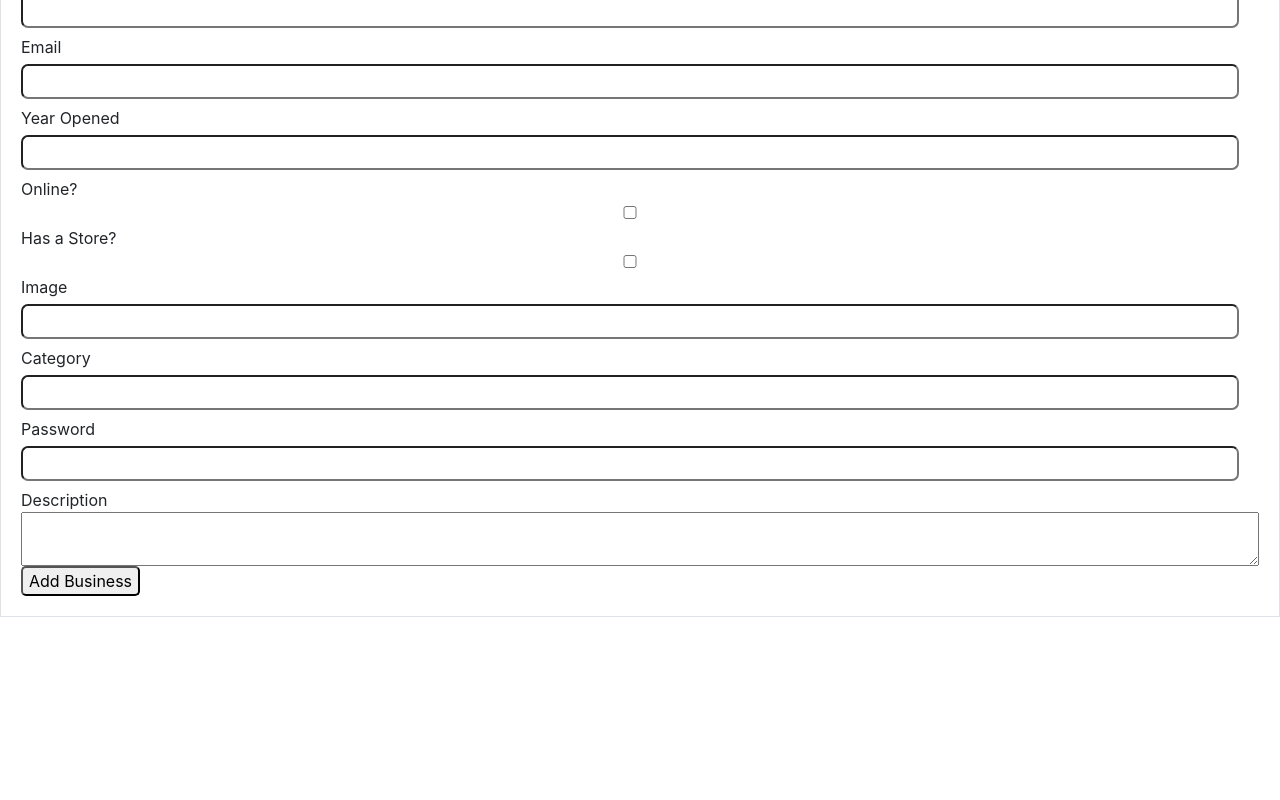
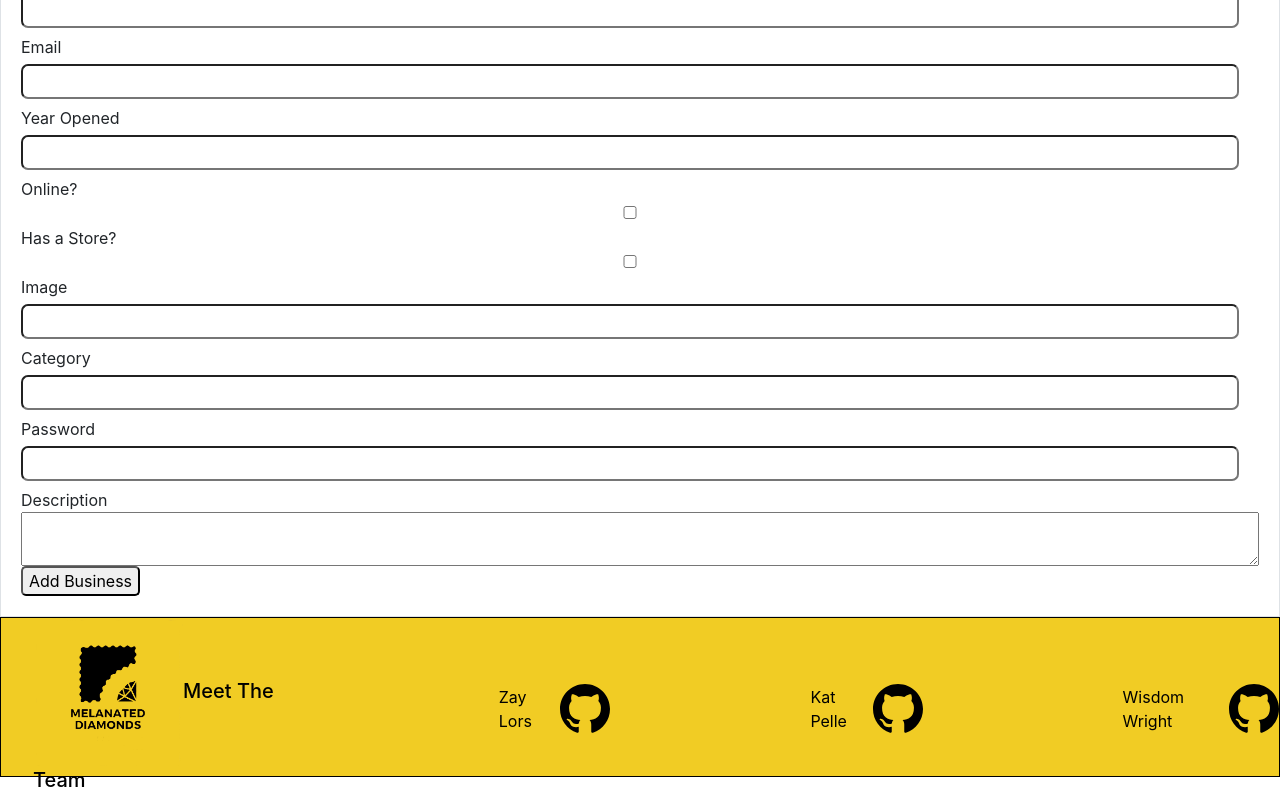
Before and after one commit to ZayLpursuit/Capstone---frontend, a React (Create React App) app: page /add-business in a window 1280 px wide. Shown: the part 1244-2044 px from the top of the page. Before the commit the page ends 1861 px from the top, so only its background shows below. Built offline with nearby package versions, Linux system fonts and the light colour scheme; no server answers; what google-maps-react would draw is missing.

Commit message:
footer complete

```diff
--- a/src/App.css
+++ b/src/App.css
@@ -40,7 +40,8 @@
   border: 3px solid red;
 }
 
-.d-grid, .sidebar {
+.d-grid,
+.sidebar {
   display: grid;
 }
 .default-grid {
@@ -62,7 +63,8 @@
 .center-text {
   text-align: center;
 }
-.align-center, .sidebar {
+.align-center,
+.sidebar {
   align-items: center;
 }
 form input {
@@ -97,7 +99,7 @@ input[type="search"] {
   /* column-gap: 20px; */
   overflow-y: scroll;
   margin: 0 auto;
-  padding:15px 15px;
+  padding: 15px 15px;
 }
 .test-b1 {
   border: 1px solid black;
@@ -121,10 +123,10 @@ input[type="search"] {
 .profile-container {
   display: grid;
   grid-template-columns: 25% 50% 25%;
-   background-image: url("https://iamblackbusiness.com/images/partners/niche-site-black-cents.jpg");
+  background-image: url("https://iamblackbusiness.com/images/partners/niche-site-black-cents.jpg");
   /* background-size:  cover; */
-  background: repeat(none) ;
-  color:white;
+  background: repeat(none);
+  color: white;
   margin-bottom: 25px;
 }
 .profile-options {
@@ -173,7 +175,9 @@ li {
   gap: 100px;
 }
 
-.home, .resources, .show-page {
+.home,
+.resources,
+.show-page {
   background-color: rgb(253, 253, 238);
   padding-bottom: 120px;
   padding-top: 40px;
@@ -241,7 +245,9 @@ section img {
   width: 400px;
   height: 400px;
   margin-left: 100px;
-  box-shadow: rgba(0, 0, 0, 0.07) 0px 1px 2px, rgba(0, 0, 0, 0.07) 0px 2px 4px, rgba(0, 0, 0, 0.07) 0px 4px 8px, rgba(0, 0, 0, 0.07) 0px 8px 16px, rgba(0, 0, 0, 0.07) 0px 16px 32px, rgba(0, 0, 0, 0.07) 0px 32px 64px;
+  box-shadow: rgba(0, 0, 0, 0.07) 0px 1px 2px, rgba(0, 0, 0, 0.07) 0px 2px 4px,
+    rgba(0, 0, 0, 0.07) 0px 4px 8px, rgba(0, 0, 0, 0.07) 0px 8px 16px,
+    rgba(0, 0, 0, 0.07) 0px 16px 32px, rgba(0, 0, 0, 0.07) 0px 32px 64px;
 }
 
 .featured {
@@ -259,7 +265,8 @@ section img {
   background-color: #000000;
   padding: 60px;
   border-radius: 7px;
-  box-shadow: rgb(255, 255, 255) 30px 40px 16px, rgba(17, 17, 26, 0.05) 30px 8px 32px;
+  box-shadow: rgb(255, 255, 255) 30px 40px 16px,
+    rgba(17, 17, 26, 0.05) 30px 8px 32px;
 }
 
 li > a {
@@ -286,32 +293,31 @@ li > a {
   justify-content: center;
 }
 
-.card-img{
-  width:100%;
-  height:200px;
+.card-img {
+  width: 100%;
+  height: 200px;
 }
-.card-details{
+.card-details {
   background-color: white;
   /* border:1px solid black; */
-  padding:7px 3px;
-
+  padding: 7px 3px;
 }
-.index-card{
-width:70%;
-box-shadow: rgba(100, 100, 111, 0.2) 0px 7px 29px 0px;
+.index-card {
+  width: 70%;
+  box-shadow: rgba(100, 100, 111, 0.2) 0px 7px 29px 0px;
 }
 .category-options li:hover {
-/* border-bottom: 3px solid  black; */
-text-decoration: underline;
+  /* border-bottom: 3px solid  black; */
+  text-decoration: underline;
 }
-.select-cat{
+.select-cat {
   margin-top: 50px;
 }
-.profile-form input{
-  width:80%;
+.profile-form input {
+  width: 80%;
   opacity: 60%;
 }
-.flexxed{
+.flexxed {
   display: flex;
 }
 /* .fa-magnifying-glass-location {
@@ -330,7 +336,7 @@ text-decoration: underline;
 } */
 
 .account {
-  margin-left: 460px
+  margin-left: 460px;
 }
 
 table {
@@ -342,10 +348,12 @@ table {
 tr {
   background-color: #f1cc24;
   /* box-shadow: rgba(0, 0, 0, 0.16) 0px 1px 6px, rgb(51, 51, 51) 0px 0px 0px 5px; */
-  box-shadow: rgb(255, 253, 253) 0px 0px 0px 3px, rgb(251, 252, 251) 0px 0px 0px 6px, rgb(255, 217, 19) 0px 0px 0px 9px, #f1cc24 0px 0px 0px 12px, rgb(251, 251, 251) 0px 0px 0px 15px;
+  box-shadow: rgb(255, 253, 253) 0px 0px 0px 3px,
+    rgb(251, 252, 251) 0px 0px 0px 6px, rgb(255, 217, 19) 0px 0px 0px 9px,
+    #f1cc24 0px 0px 0px 12px, rgb(251, 251, 251) 0px 0px 0px 15px;
 }
 
-.tb-link{
+.tb-link {
   text-decoration: none;
   color: #000;
 }
@@ -360,7 +368,7 @@ tr {
 }
 
 .show-header {
-  font-family: 'Bebas Neue', sans-serif;
+  font-family: "Bebas Neue", sans-serif;
   text-decoration: double underline;
 }
 
@@ -371,7 +379,7 @@ tr {
 .top-section {
   margin-right: 60px;
   overflow-x: scroll;
-  display:grid;
+  display: grid;
 }
 
 .bottom-section {
@@ -379,14 +387,42 @@ tr {
   margin-top: 40px;
   grid-column: span 2;
 }
-.map-container{
-  height:200px;
-  width:100%;
+.map-container {
+  height: 200px;
+  width: 100%;
   z-index: 0;
   max-width: 100%;
   overflow: auto;
 }
-.show-page-map{
-  max-width:100%;
-  width:20%;
+.show-page-map {
+  max-width: 100%;
+  width: 20%;
 }
+
+footer {
+  background-color: #f1cc24;
+  border: 1px solid black;
+  height: 160px;
+}
+
+#footer ul {
+  display: flex;
+  gap: 200px;
+  list-style-type: none;
+  color: rgb(0, 0, 0);
+}
+
+#footer ul a:hover {
+  color: rgba(115, 115, 96, 0.883);
+}
+
+.github {
+  display: flex;
+  align-items: center;
+  transition: all 0.3s ease-in-out;
+  gap: 10px;
+}
+
+.github:hover {
+  transform: rotate(5deg) scale(1.2);
+}
--- a/src/App.js
+++ b/src/App.js
@@ -12,6 +12,7 @@ import { useState } from "react";
 import Show from "./components/Show";
 import Resources from "./components/Resources";
 import AddBusiness from "./components/AddBusiness";
+import Footer from "./components/Footer";
 
 
 
@@ -35,8 +36,8 @@ function App() {
           {/* <Route path="/profile/edit/:user" element={< EditProfile/>} /> */}
             <Route path="/resources" element={<Resources/>} />
             <Route path="/add-business" element={<AddBusiness/>} />
-
       </Routes>
+      <Footer/>
     </Router>
   );
 }
--- /dev/null
+++ b/src/components/Footer.js
@@ -0,0 +1,78 @@
+import React from "react";
+import hero from "../assets/Melanated-Diamonds.png";
+
+const Footer = () => {
+  return (
+    <footer id="footer">
+      <ul>
+        <h5>
+          <img
+            src={hero}
+            alt="melanated diamonds logo"
+            height="150px"
+            width="150px"
+          ></img>
+          Meet The Team
+        </h5>
+
+        <li className="github">
+          Zay Lors
+          <a
+            href="https://github.com/ZayLpursuit"
+            target="_blank"
+            rel="noreferrer"
+          >
+            <svg
+              xmlns="http://www.w3.org/2000/svg"
+              width="50"
+              height="50"
+              viewBox="0 0 24 24"
+              fill="black"
+            >
+              <path d="M12 0c-6.626 0-12 5.373-12 12 0 5.302 3.438 9.8 8.207 11.387.599.111.793-.261.793-.577v-2.234c-3.338.726-4.033-1.416-4.033-1.416-.546-1.387-1.333-1.756-1.333-1.756-1.089-.745.083-.729.083-.729 1.205.084 1.839 1.237 1.839 1.237 1.07 1.834 2.807 1.304 3.492.997.107-.775.418-1.305.762-1.604-2.665-.305-5.467-1.334-5.467-5.931 0-1.311.469-2.381 1.236-3.221-.124-.303-.535-1.524.117-3.176 0 0 1.008-.322 3.301 1.23.957-.266 1.983-.399 3.003-.404 1.02.005 2.047.138 3.006.404 2.291-1.552 3.297-1.23 3.297-1.23.653 1.653.242 2.874.118 3.176.77.84 1.235 1.911 1.235 3.221 0 4.609-2.807 5.624-5.479 5.921.43.372.823 1.102.823 2.222v3.293c0 .319.192.694.801.576 4.765-1.589 8.199-6.086 8.199-11.386 0-6.627-5.373-12-12-12z" />
+            </svg>
+          </a>
+        </li>
+
+        <li className="github">
+          Kat Pelle
+          <a
+            href="https://github.com/Tech-Kat"
+            target="_blank"
+            rel="noreferrer"
+          >
+            <svg
+              xmlns="http://www.w3.org/2000/svg"
+              width="50"
+              height="50"
+              viewBox="0 0 24 24"
+              fill="black"
+            >
+              <path d="M12 0c-6.626 0-12 5.373-12 12 0 5.302 3.438 9.8 8.207 11.387.599.111.793-.261.793-.577v-2.234c-3.338.726-4.033-1.416-4.033-1.416-.546-1.387-1.333-1.756-1.333-1.756-1.089-.745.083-.729.083-.729 1.205.084 1.839 1.237 1.839 1.237 1.07 1.834 2.807 1.304 3.492.997.107-.775.418-1.305.762-1.604-2.665-.305-5.467-1.334-5.467-5.931 0-1.311.469-2.381 1.236-3.221-.124-.303-.535-1.524.117-3.176 0 0 1.008-.322 3.301 1.23.957-.266 1.983-.399 3.003-.404 1.02.005 2.047.138 3.006.404 2.291-1.552 3.297-1.23 3.297-1.23.653 1.653.242 2.874.118 3.176.77.84 1.235 1.911 1.235 3.221 0 4.609-2.807 5.624-5.479 5.921.43.372.823 1.102.823 2.222v3.293c0 .319.192.694.801.576 4.765-1.589 8.199-6.086 8.199-11.386 0-6.627-5.373-12-12-12z" />
+            </svg>
+          </a>
+        </li>
+        <li className="github">
+          Wisdom Wright
+          <a
+            href="https://github.com/Wwright91"
+            target="_blank"
+            rel="noreferrer"
+          >
+            <svg
+              xmlns="http://www.w3.org/2000/svg"
+              width="50"
+              height="50"
+              viewBox="0 0 24 24"
+              fill="black"
+            >
+              <path d="M12 0c-6.626 0-12 5.373-12 12 0 5.302 3.438 9.8 8.207 11.387.599.111.793-.261.793-.577v-2.234c-3.338.726-4.033-1.416-4.033-1.416-.546-1.387-1.333-1.756-1.333-1.756-1.089-.745.083-.729.083-.729 1.205.084 1.839 1.237 1.839 1.237 1.07 1.834 2.807 1.304 3.492.997.107-.775.418-1.305.762-1.604-2.665-.305-5.467-1.334-5.467-5.931 0-1.311.469-2.381 1.236-3.221-.124-.303-.535-1.524.117-3.176 0 0 1.008-.322 3.301 1.23.957-.266 1.983-.399 3.003-.404 1.02.005 2.047.138 3.006.404 2.291-1.552 3.297-1.23 3.297-1.23.653 1.653.242 2.874.118 3.176.77.84 1.235 1.911 1.235 3.221 0 4.609-2.807 5.624-5.479 5.921.43.372.823 1.102.823 2.222v3.293c0 .319.192.694.801.576 4.765-1.589 8.199-6.086 8.199-11.386 0-6.627-5.373-12-12-12z" />
+            </svg>
+          </a>
+        </li>
+      </ul>
+    </footer>
+  );
+};
+
+export default Footer;
```
